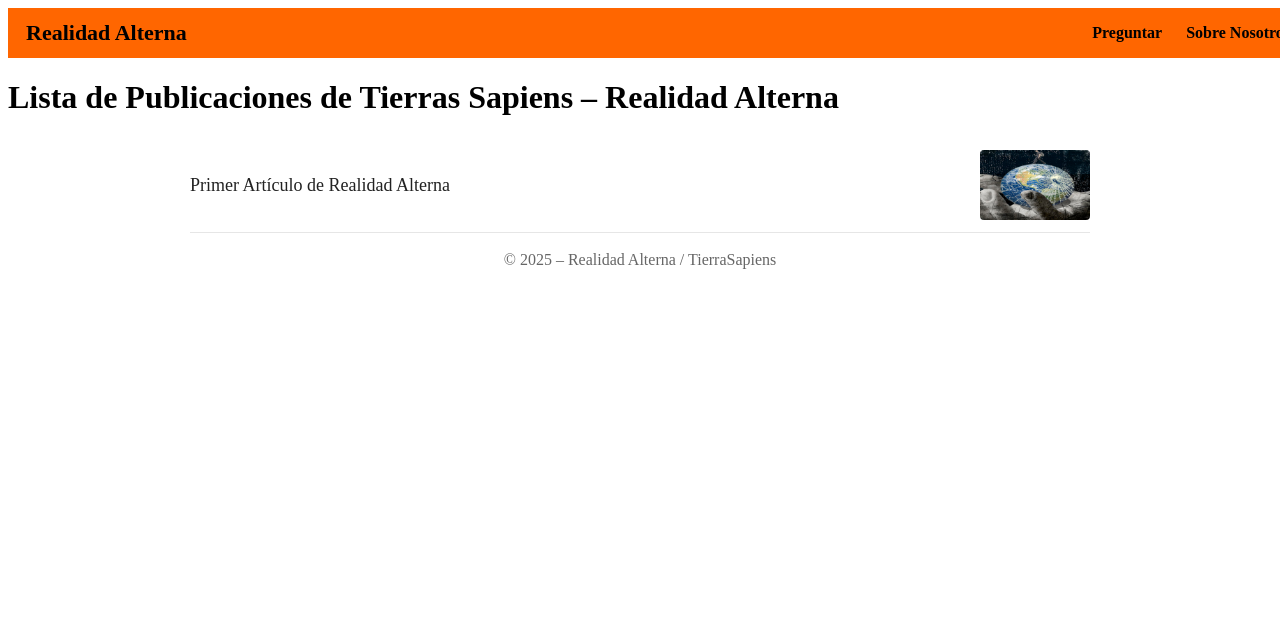
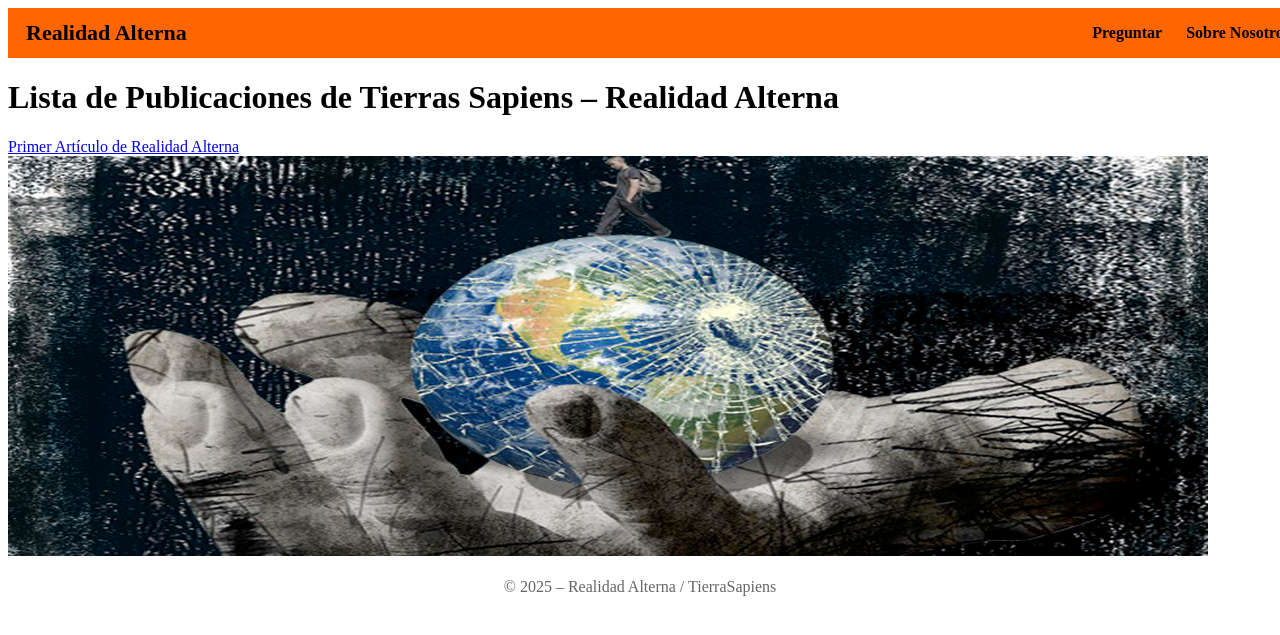
Before and after one commit to TierraSapiens/RealidadAlterna, a Jekyll site: the page built from index.md, in a window 1280 px wide. Shown: the top 635 px of the page. Built offline with Jekyll 4.4.1, drawn with Linux system fonts in a browser that asks for light colours.

Commit message:
Modificacion Pagina

```diff
--- a/_layouts/default.html
+++ b/_layouts/default.html
@@ -3,11 +3,10 @@
 <head>
   <meta charset="utf-8">
   <meta name="viewport" content="width=device-width,initial-scale=1">
+
   <title>{{ page.title | escape }}</title>
 
-  <!-- Enlace al CSS -->
   <link rel="stylesheet" href="/RealidadAlterna/assets/css/style.css">
-
 </head>
 <body>
 
@@ -16,8 +15,8 @@
     <a href="/" class="logo">Realidad Alterna</a>
 
     <nav class="menu">
-      <a href="/preguntar.html">Preguntar</a>
-      <a href="/sobre-nosotros.html">Sobre Nosotros</a>
+      <a href="/RealidadAlterna/preguntar.html">Preguntar</a>
+      <a href="/RealidadAlterna/sobre-nosotros.html">Sobre Nosotros</a>
     </nav>
   </div>
 </header>
--- a/assets/css/style.css
+++ b/assets/css/style.css
@@ -1,4 +1,4 @@
-/* Barra naranja estilo Hacker News */
+/* === BARRA NARANJA === */
 .topbar {
   width: 100%;
   background: #ff6600;
@@ -9,73 +9,19 @@
   font-weight: bold;
 }
 
-.topbar .logo {
+.logo {
+  font-size: 22px;
   color: black;
-  font-size: 22px;
   text-decoration: none;
 }
 
-.topbar .menu a {
+.menu a {
+  margin-left: 20px;
   color: black;
-  margin-left: 20px;
+  font-size: 16px;
   text-decoration: none;
-  font-size: 16px;
 }
 
-.topbar .menu a:hover {
+.menu a:hover {
   text-decoration: underline;
 }
-
-/* Contenedor de posts */
-.post-list {
-  margin-top: 20px;
-  max-width: 900px;
-  margin-left: auto;
-  margin-right: auto;
-  padding: 0 15px;
-}
-
-/* Cada item de la lista */
-.post-item {
-  display: flex;
-  justify-content: space-between;
-  align-items: center;
-  padding: 12px 0;
-  border-bottom: 1px solid #e6e6e6;
-}
-
-/* Título */
-.post-title {
-  font-size: 18px;
-  color: #222;
-  text-decoration: none;
-  max-width: 70%;
-  line-height: 1.25;
-}
-
-.post-title:hover {
-  text-decoration: underline;
-}
-
-/* Imagen a la derecha */
-.post-thumb {
-  width: 110px;
-  height: 70px;
-  border-radius: 4px;
-  object-fit: cover;
-  margin-left: 15px;
-}
-
-/* Ajustes responsivos: en pantallas pequeñas la imagen baja debajo del título */
-@media (max-width: 600px) {
-  .post-item {
-    flex-direction: column;
-    align-items: flex-start;
-  }
-  .post-thumb {
-    margin-left: 0;
-    margin-top: 8px;
-    width: 100%;
-    height: auto;
-  }
-}
```
Lines whose indentation alone changed are shown as unchanged.
